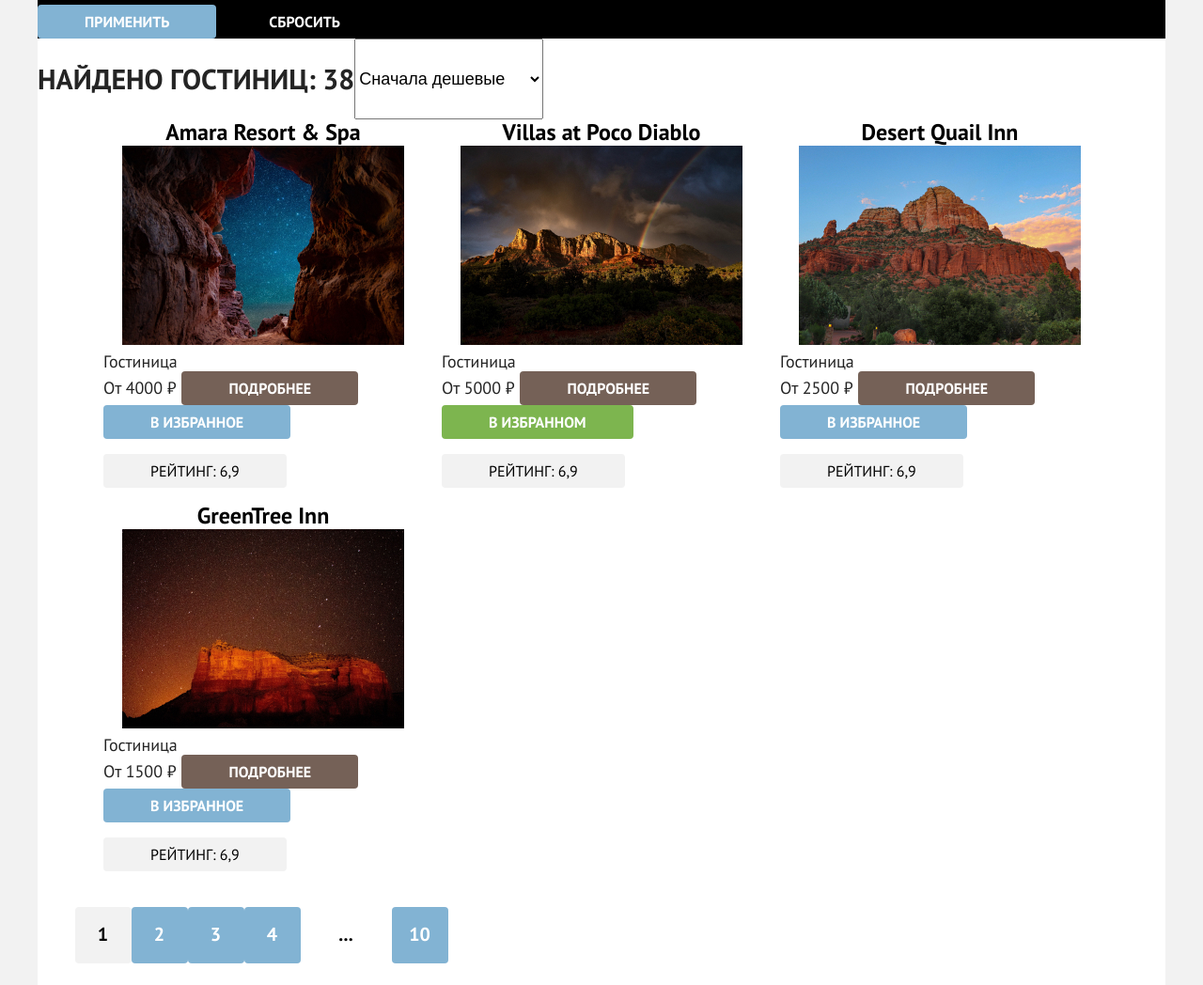
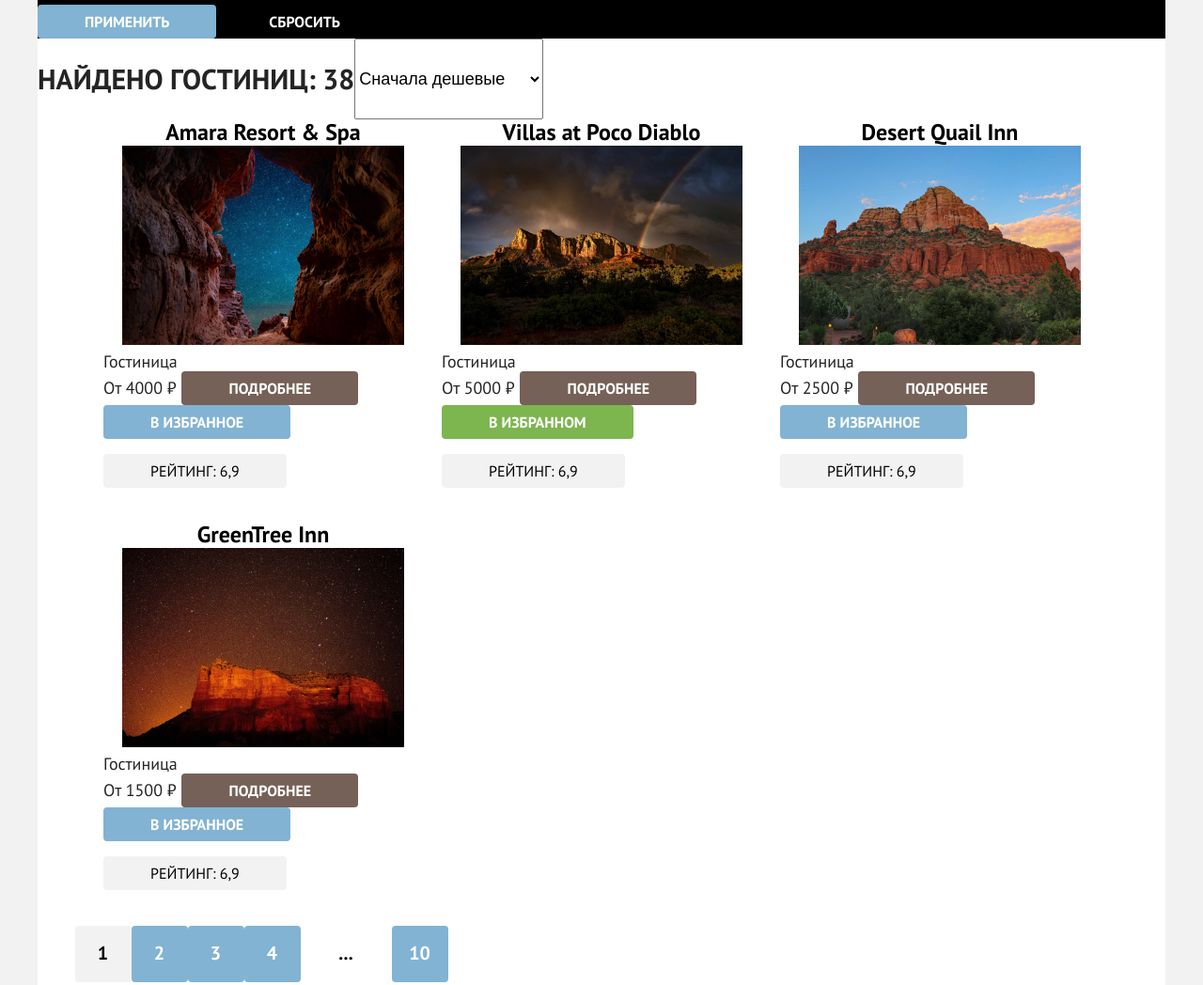
Before and after one commit to htmlacademy-htmlcss/2114545-sedona-35, a website: page catalog.html in a window 1280 px wide. Shown: the part 640-1688 px from the top of the page at 94% size. Drawn offline with Linux system fonts and the light colour scheme.

Commit message:
добавляет styles.min.css

```diff
--- a/catalog.html
+++ b/catalog.html
@@ -5,6 +5,7 @@
 		<meta charset="utf-8">
 		<title>Каталог</title>
 		<link rel="stylesheet" href="./styles/styles.css">
+		<link rel="stylesheet" href="./styles/styles.min.css">
 	</head>
 
 	<body>
--- a/styles/styles.css
+++ b/styles/styles.css
@@ -429,7 +429,7 @@ img {
 	list-style-type: none;
 	display: grid;
 	grid-template-columns: repeat(3, 1fr);
-	column-gap: 20px;
+	gap: 20px 20px;
 	width: 1060px;
 	margin: 0 auto;
 	padding: 0;
```
Also changed, not shown: index.html (+1 -0 lines), icons/stack.svg (added), styles/styles.min.css (added).
